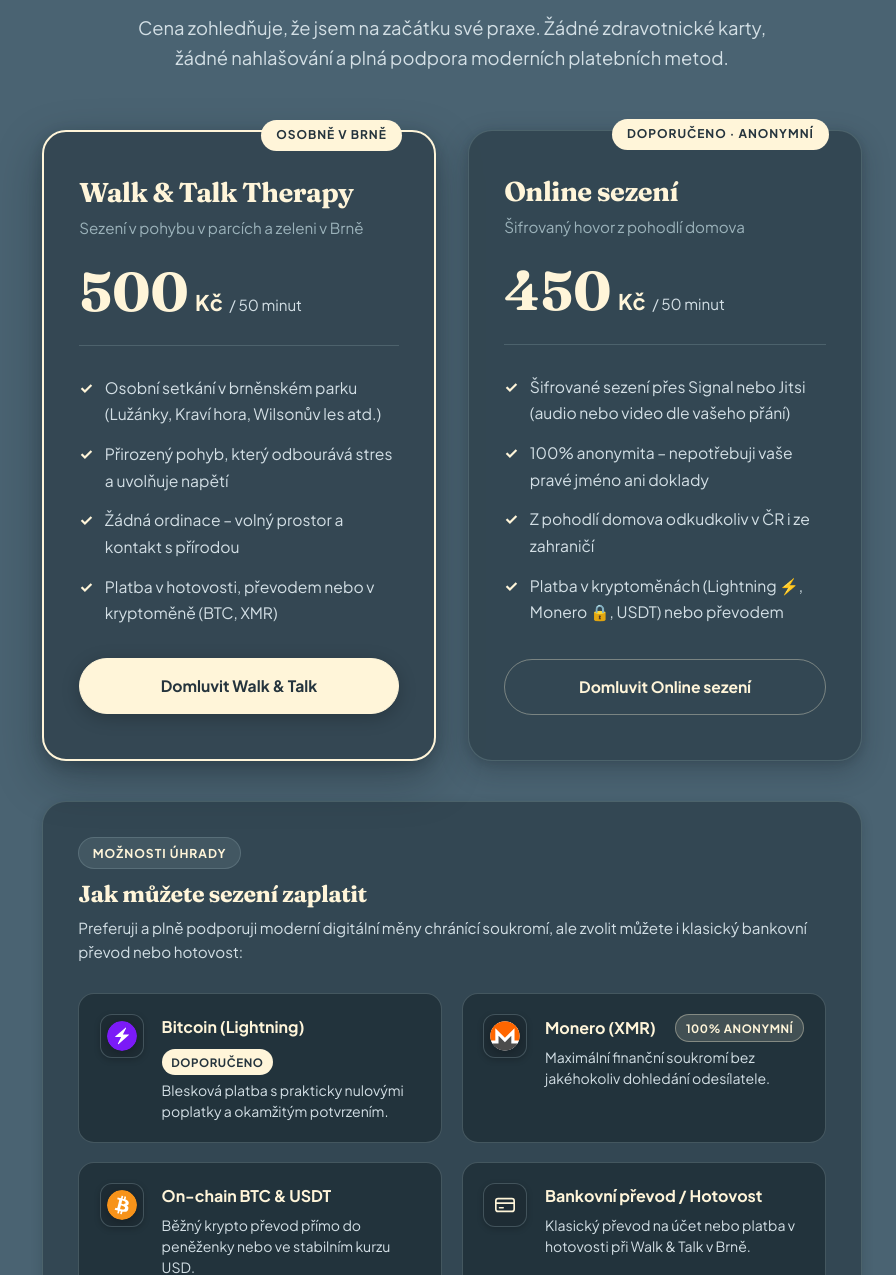
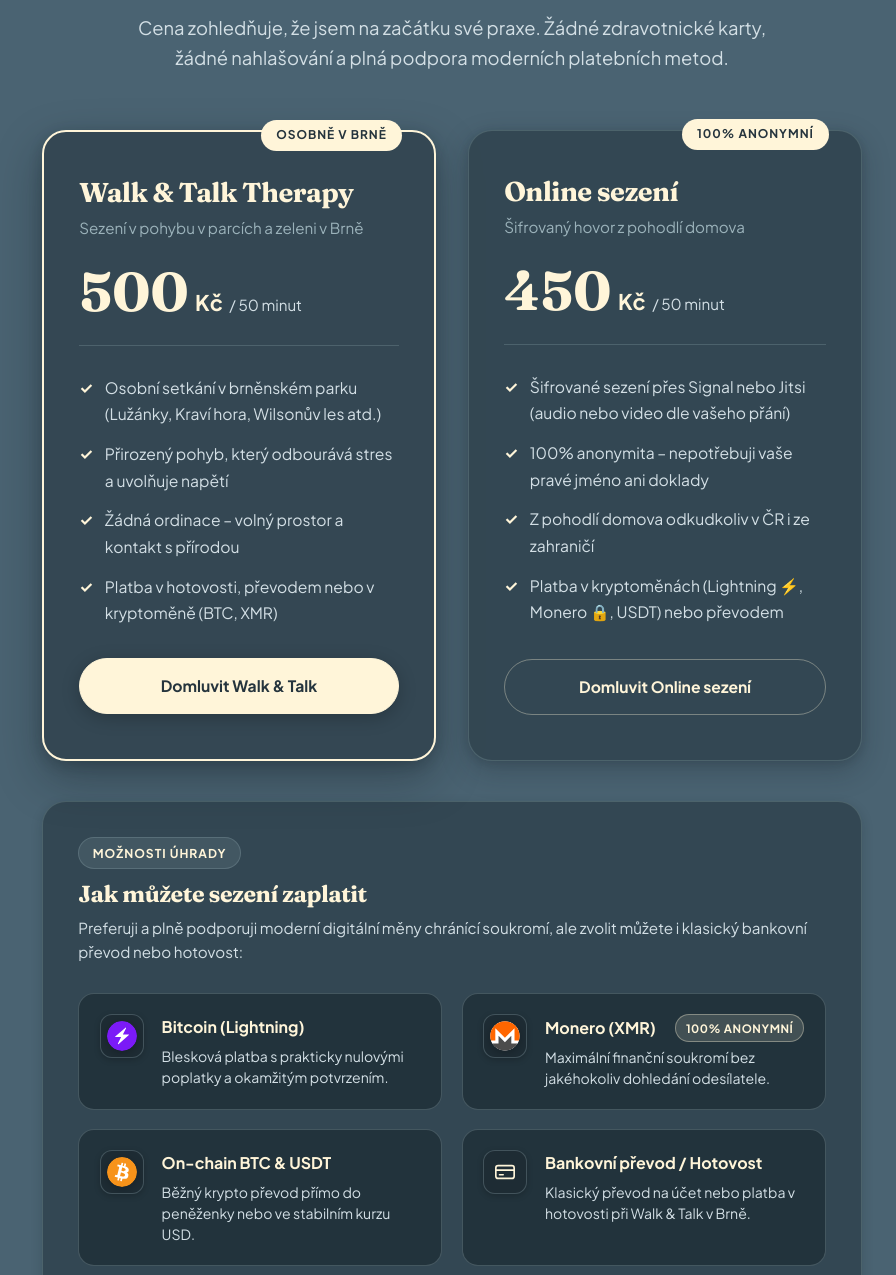
Before and after one commit to Swagmankuncice/terapie-web, a website: page index.html in a window 1280 px wide. Shown: the part 5098-6373 px from the top of the page, without its empty margins (188-1084 px from the left). Drawn offline with Linux system fonts and the light colour scheme.

Commit message:
feat(payments): remove Doporučeno tag

```diff
--- a/index.html
+++ b/index.html
@@ -22,7 +22,7 @@
   <link rel="preconnect" href="https://fonts.gstatic.com" crossorigin>
   <link href="https://fonts.googleapis.com/css2?family=Fraunces:ital,opsz,wght@0,9..144,500..800;1,9..144,400..600&family=Plus+Jakarta+Sans:wght@400;500;600;700&display=swap" rel="stylesheet">
 
-  <link rel="stylesheet" href="styles.css?v=20260929a">
+  <link rel="stylesheet" href="styles.css?v=20260929b">
 </head>
 <body>
 
@@ -355,7 +355,7 @@
           </div>
 
           <div class="pricing-card">
-            <div class="pricing-badge">Doporučeno · Anonymní</div>
+            <div class="pricing-badge">100% Anonymní</div>
             <h3 class="pricing-title">Online sezení</h3>
             <p class="pricing-subtitle">Šifrovaný hovor z pohodlí domova</p>
             <div class="pricing-amount">
@@ -394,7 +394,6 @@
               <div class="payment-method-info">
                 <div class="payment-method-header">
                   <strong class="payment-method-name">Bitcoin (Lightning)</strong>
-                  <span class="payment-tag">Doporučeno</span>
                 </div>
                 <p class="payment-method-detail">Blesková platba s prakticky nulovými poplatky a okamžitým potvrzením.</p>
               </div>
```
